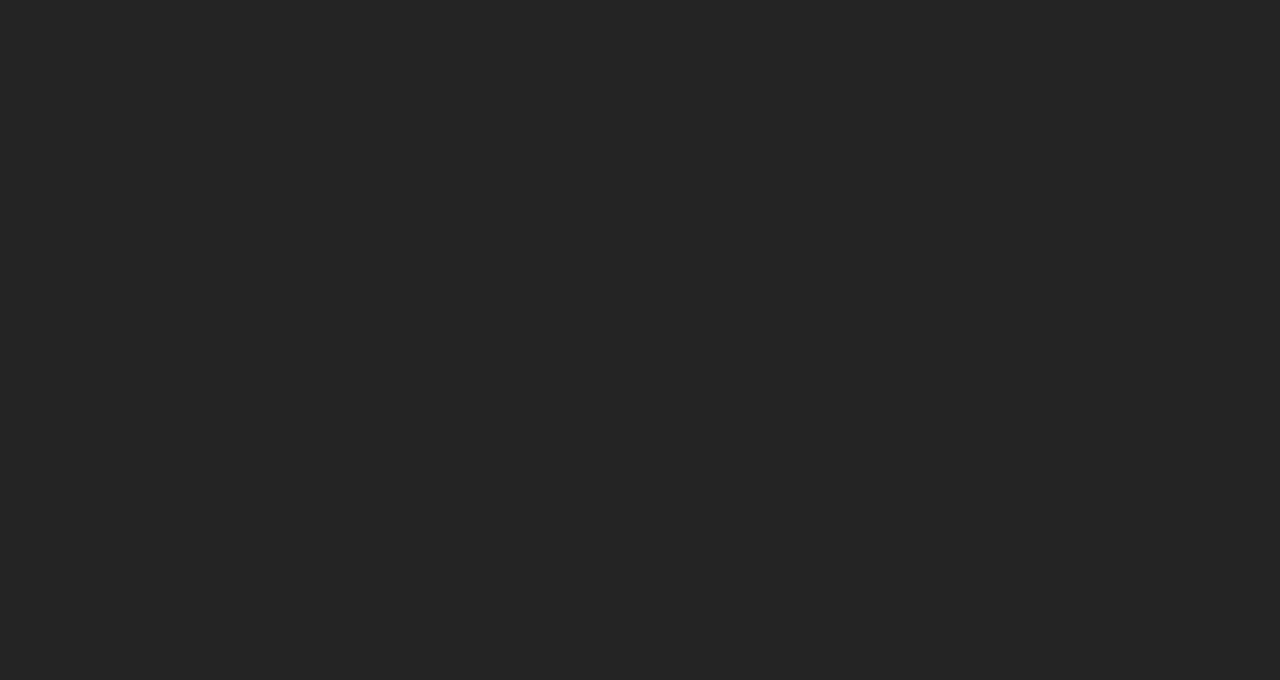
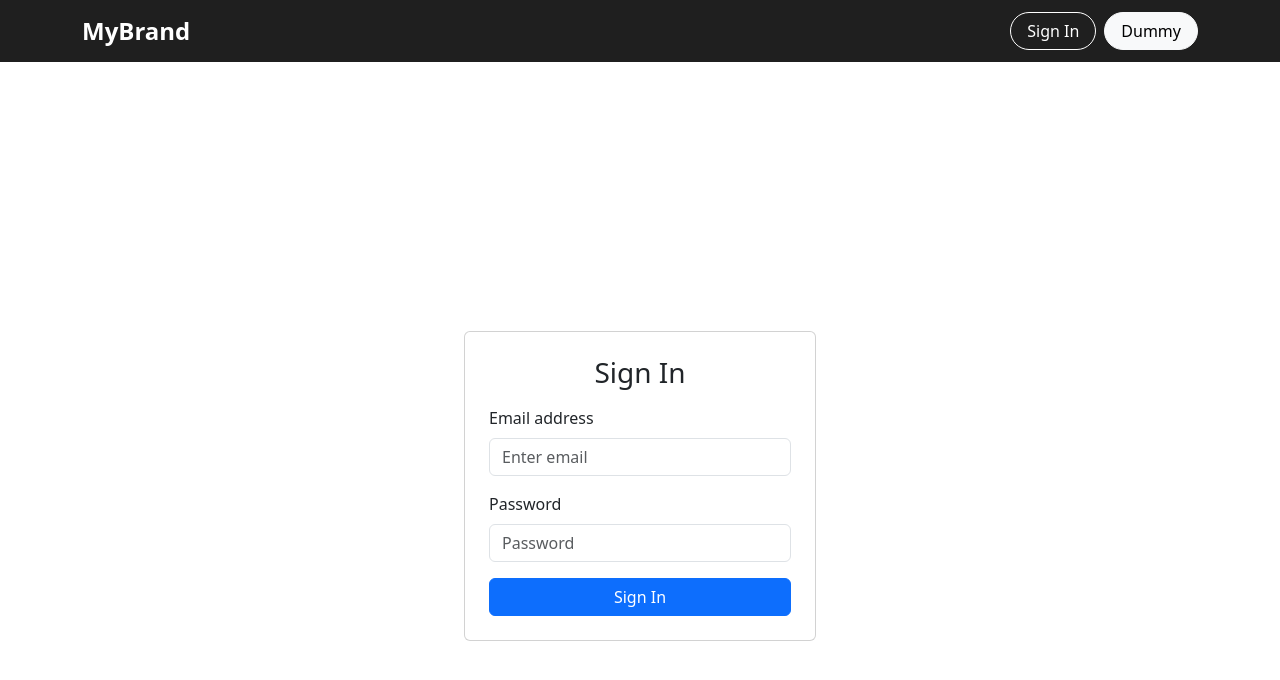
Before and after one commit to Vishnu-788/Neumeral-Assessment, a React (Vite) app in the folder client/: page /signin in a window 1280 px wide. Shown: the top 680 px of the page. Built offline with nearby package versions, Linux system fonts and the light colour scheme.

Commit message:
Created -> Navbar -> Sign in page

```diff
--- a/client/package.json
+++ b/client/package.json
@@ -10,7 +10,9 @@
     "preview": "vite preview"
   },
   "dependencies": {
+    "bootstrap": "^5.3.7",
     "react": "^19.1.1",
+    "react-bootstrap": "^2.10.10",
     "react-dom": "^19.1.1",
     "react-router-dom": "^7.8.1"
   },
--- a/client/src/App.jsx
+++ b/client/src/App.jsx
@@ -1,7 +1,19 @@
-import "./App.css";
+import { BrowserRouter, Routes, Route } from "react-router-dom";
+import Home from "./pages/Home";
+import SignIn from "./pages/SignIn";
+import Layout from "./layouts/Layout";
 
 function App() {
-  return <></>;
+  return (
+    <BrowserRouter>
+      <Routes>
+        <Route path="/" element={<Layout />}>
+          <Route index element={<Home />} />
+          <Route path="signin" element={<SignIn />} />
+        </Route>
+      </Routes>
+    </BrowserRouter>
+  );
 }
 
 export default App;
--- /dev/null
+++ b/client/src/components/NavBar.jsx
@@ -0,0 +1,34 @@
+import React from "react";
+import { Navbar, Container, Button } from "react-bootstrap";
+import { Link } from "react-router-dom";
+import "./styles/navbar.css";
+
+function NavBar() {
+  return (
+    <Navbar className="custom-navbar">
+      <Container className="d-flex justify-content-between align-items-center">
+        {/* Brand Part */}
+        <Navbar.Brand as={Link} to="/">
+          MyBrand
+        </Navbar.Brand>
+
+        {/* Buttons Part */}
+        <div className="button-group">
+          <Button
+            as={Link}
+            to="/signin"
+            variant="outline-light"
+            className="me-2"
+          >
+            Sign In
+          </Button>
+          <Button as={Link} to="/dummy" variant="light">
+            Dummy
+          </Button>
+        </div>
+      </Container>
+    </Navbar>
+  );
+}
+
+export default NavBar;
--- /dev/null
+++ b/client/src/components/styles/navbar.css
@@ -0,0 +1,32 @@
+.custom-navbar {
+  background-color: #1f1f1f;
+  padding: 0.5rem 1rem;
+}
+
+.custom-navbar .navbar-brand {
+  font-weight: bold;
+  color: #fff !important;
+  font-size: 1.5rem;
+  text-decoration: none;
+}
+
+.custom-navbar .button-group .btn {
+  border-radius: 20px;
+  padding: 0.4rem 1rem;
+  font-weight: 500;
+  text-decoration: none;
+}
+
+.custom-navbar .button-group .btn-outline-light {
+  color: #fff;
+  border: 1px solid #fff;
+}
+
+.custom-navbar .button-group .btn-outline-light:hover {
+  background-color: #fff;
+  color: #000;
+}
+
+.custom-navbar .button-group .btn-light:hover {
+  background-color: #e0e0e0;
+}
--- a/client/src/layouts/Layout.jsx
+++ b/client/src/layouts/Layout.jsx
@@ -0,0 +1,19 @@
+import { Container, Navbar } from "react-bootstrap";
+import { Outlet } from "react-router-dom";
+import NavBar from "../components/NavBar";
+
+function Layout() {
+  return (
+    <>
+      <header>
+        <NavBar />
+      </header>
+
+      <Container className="mt-4">
+        <Outlet /> {/* Page content will render here */}
+      </Container>
+    </>
+  );
+}
+
+export default Layout;
--- a/client/src/main.jsx
+++ b/client/src/main.jsx
@@ -1,6 +1,7 @@
 import { StrictMode } from "react";
 import { createRoot } from "react-dom/client";
 import "./index.css";
+import "bootstrap/dist/css/bootstrap.min.css";
 import App from "./App.jsx";
 
 createRoot(document.getElementById("root")).render(
--- a/client/src/pages/Home.jsx
+++ b/client/src/pages/Home.jsx
@@ -0,0 +1,5 @@
+function Home() {
+  return <div>Home</div>;
+}
+
+export default Home;
--- /dev/null
+++ b/client/src/pages/SignIn.jsx
@@ -0,0 +1,94 @@
+import { useState } from "react";
+import {
+  Container,
+  Row,
+  Col,
+  Form,
+  Button,
+  Card,
+  Alert,
+} from "react-bootstrap";
+import { API_ENDPOINTS } from "../utils/api";
+import { useNavigate } from "react-router-dom";
+
+function SignIn() {
+  const [email, setEmail] = useState("");
+  const [password, setPassword] = useState("");
+  const [error, setError] = useState("");
+
+  const navigate = useNavigate();
+
+  const handleSubmit = (e) => {
+    e.preventDefault();
+    if (!email || !password) {
+      setError("Please fill in all fields");
+      return;
+    }
+    setError("");
+    const signin = async () => {
+      try {
+        const response = await fetch(API_ENDPOINTS.SIGN_IN, {
+          method: "POST",
+          headers: {
+            "Content-Type": "application/json",
+          },
+          body: JSON.stringify({ email, password }),
+        });
+
+        if (!response.ok) {
+          errorData = await response.json();
+          setError(errorData.detail || "Sign In failed");
+          return;
+        }
+
+        navigate("/");
+      } catch (err) {
+        setError("An error occurred while signing in. Please try again.");
+        console.error("Sign In Error:", err);
+      }
+    };
+    signin();
+  };
+
+  return (
+    <Container className="d-flex justify-content-center align-items-center vh-100">
+      <Row>
+        <Col>
+          <Card style={{ width: "22rem", padding: "1.5rem" }}>
+            <h3 className="text-center mb-3">Sign In</h3>
+            {error && <Alert variant="danger">{error}</Alert>}
+            <Form onSubmit={handleSubmit}>
+              <Form.Group className="mb-3" controlId="formEmail">
+                <Form.Label>Email address</Form.Label>
+                <Form.Control
+                  type="email"
+                  placeholder="Enter email"
+                  value={email}
+                  onChange={(e) => setEmail(e.target.value)}
+                  required
+                />
+              </Form.Group>
+
+              <Form.Group className="mb-3" controlId="formPassword">
+                <Form.Label>Password</Form.Label>
+                <Form.Control
+                  type="password"
+                  placeholder="Password"
+                  value={password}
+                  onChange={(e) => setPassword(e.target.value)}
+                  required
+                />
+              </Form.Group>
+
+              <Button variant="primary" type="submit" className="w-100">
+                Sign In
+              </Button>
+            </Form>
+          </Card>
+        </Col>
+      </Row>
+    </Container>
+  );
+}
+
+export default SignIn;
```
Also changed, not shown: client/src/pages/styles/home.css (added), 1 other file (tests, documents, lock files or other folders).
